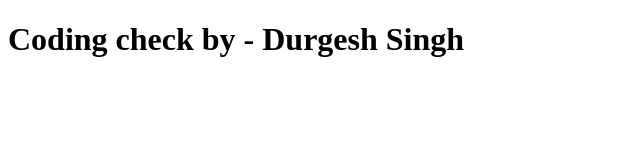
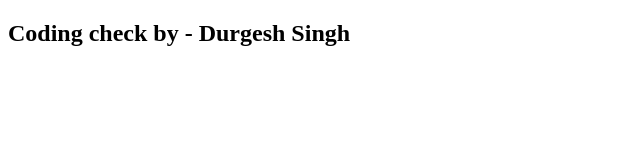
Before and after one commit to skdurgesh/Sol_base_intro, a plain HTML site: page index.html in a window 1280 px wide. Shown: the whole page, without its empty margins (0-640 px from the left). Drawn offline with Linux system fonts and the light colour scheme.

Commit message:
js file added

```diff
--- a/Base/index.html
+++ b/index.html
@@ -7,6 +7,7 @@
     <meta name="viewport" content="width=device-width, initial-scale=1.0" />
   </head>
   <body>
-    <h1>Coding check by - Durgesh Singh</h1>
+    <h2>Coding check by - Durgesh Singh</h2>
   </body>
+  <script src="main.js"></script>
 </html>
--- /dev/null
+++ b/main.js
@@ -0,0 +1 @@
+console.log("hello world!");
```
